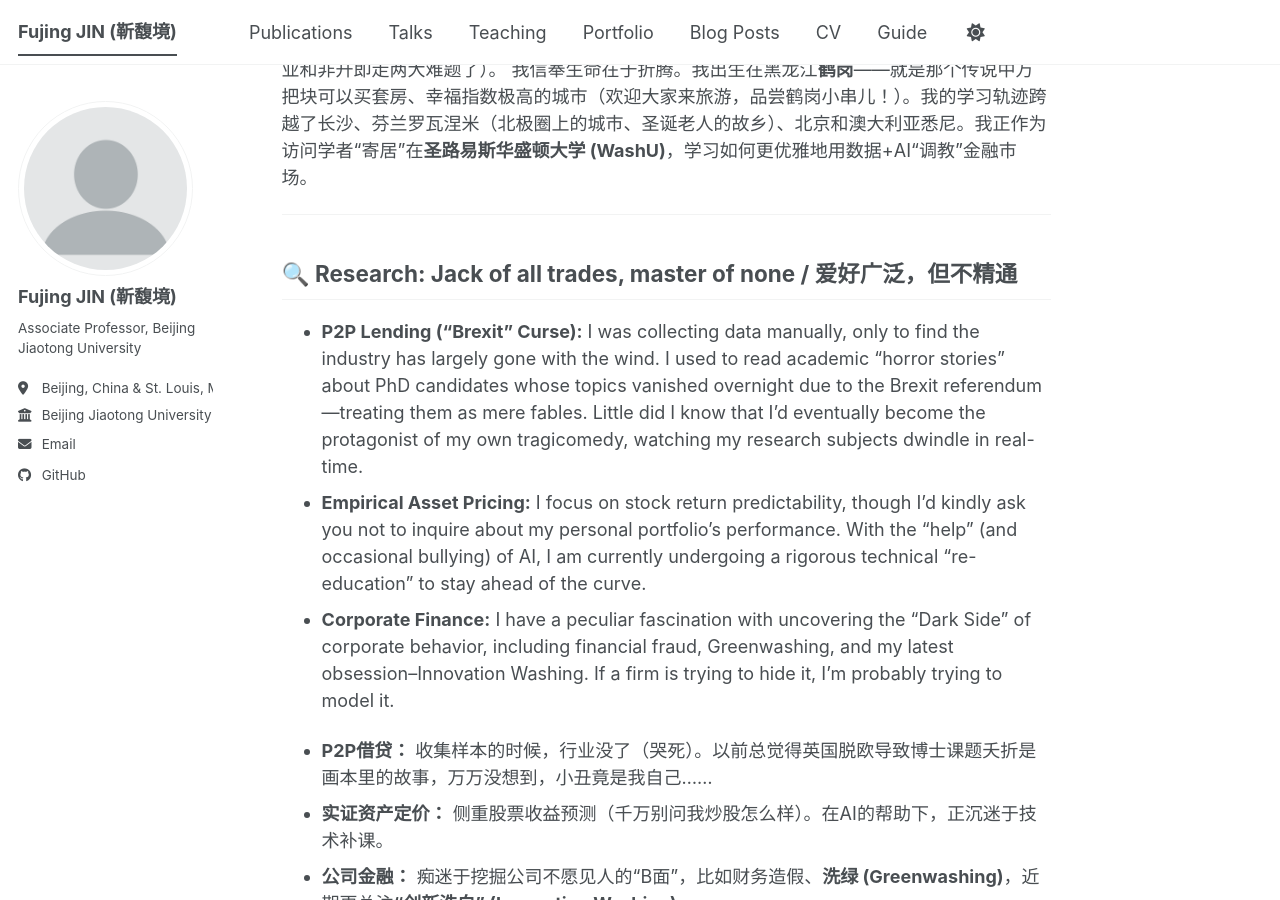
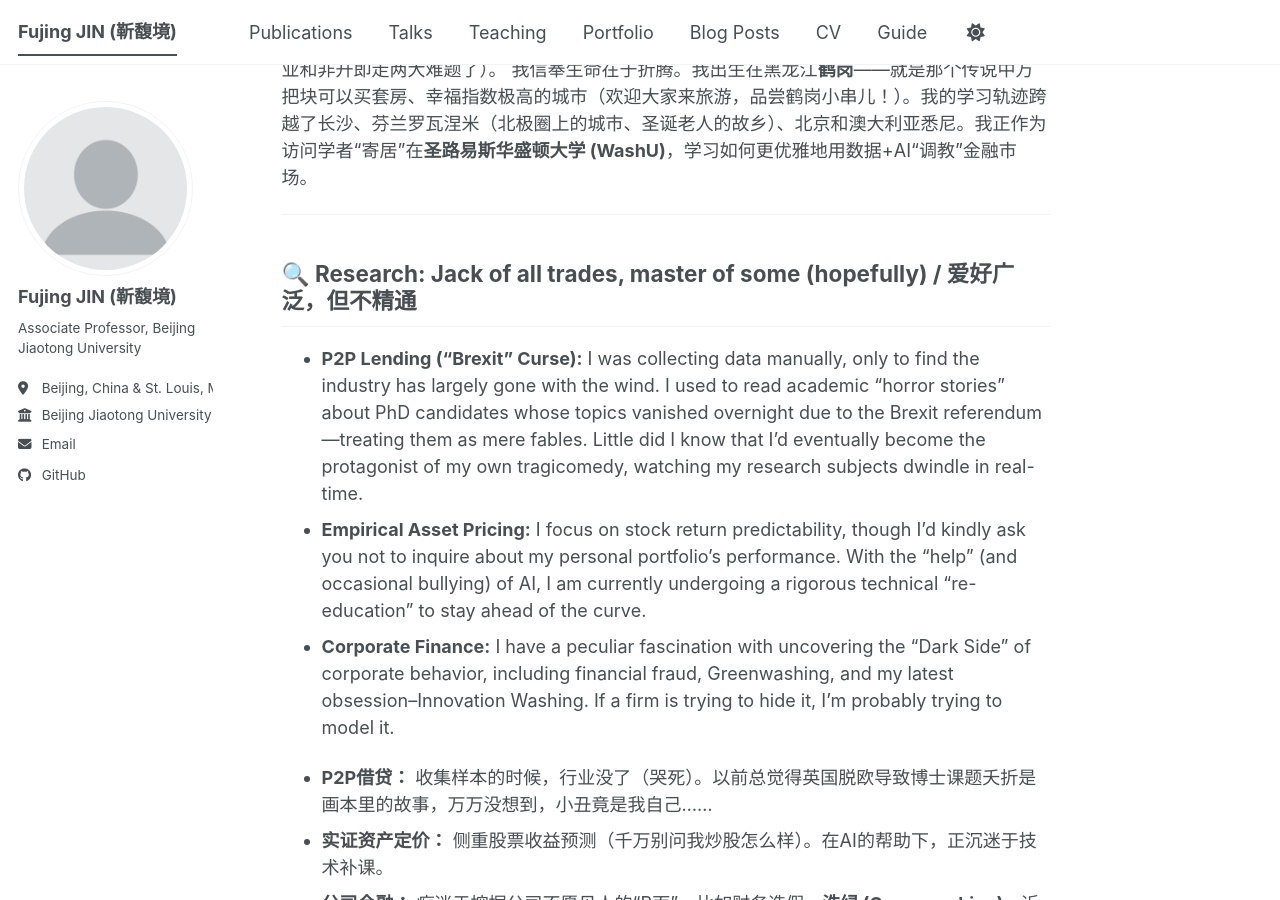
Before and after one commit to Fujing-JIN/Fujing-JIN.github.io, a Jekyll site: the page built from _pages/about.md, in a window 1280 px wide and 900 px high, scrolled down 476 px. Built offline with Jekyll 4.4.1, drawn with Linux system fonts in a browser that asks for light colours; a script bundle is joined from its source files by our own code; library files that are not in the unit come from our copies.

Commit message:
Update about.md

```diff
--- a/_pages/about.md
+++ b/_pages/about.md
@@ -17,7 +17,7 @@ I am a firm believer of staying active through change. Born in **Hegang**, Heilo
 
 ---
 
-## 🔍 Research: Jack of all trades, master of none / 爱好广泛，但不精通
+## 🔍 Research: Jack of all trades, master of some (hopefully) / 爱好广泛，但不精通
 
 * **P2P Lending ("Brexit" Curse):** I was collecting data manually, only to find the industry has largely gone with the wind. I used to read academic "horror stories" about PhD candidates whose topics vanished overnight due to the Brexit referendum—treating them as mere fables. Little did I know that I’d eventually become the protagonist of my own tragicomedy, watching my research subjects dwindle in real-time.
 * **Empirical Asset Pricing:** I focus on stock return predictability, though I’d kindly ask you not to inquire about my personal portfolio's performance. With the "help" (and occasional bullying) of AI, I am currently undergoing a rigorous technical "re-education" to stay ahead of the curve.
```
